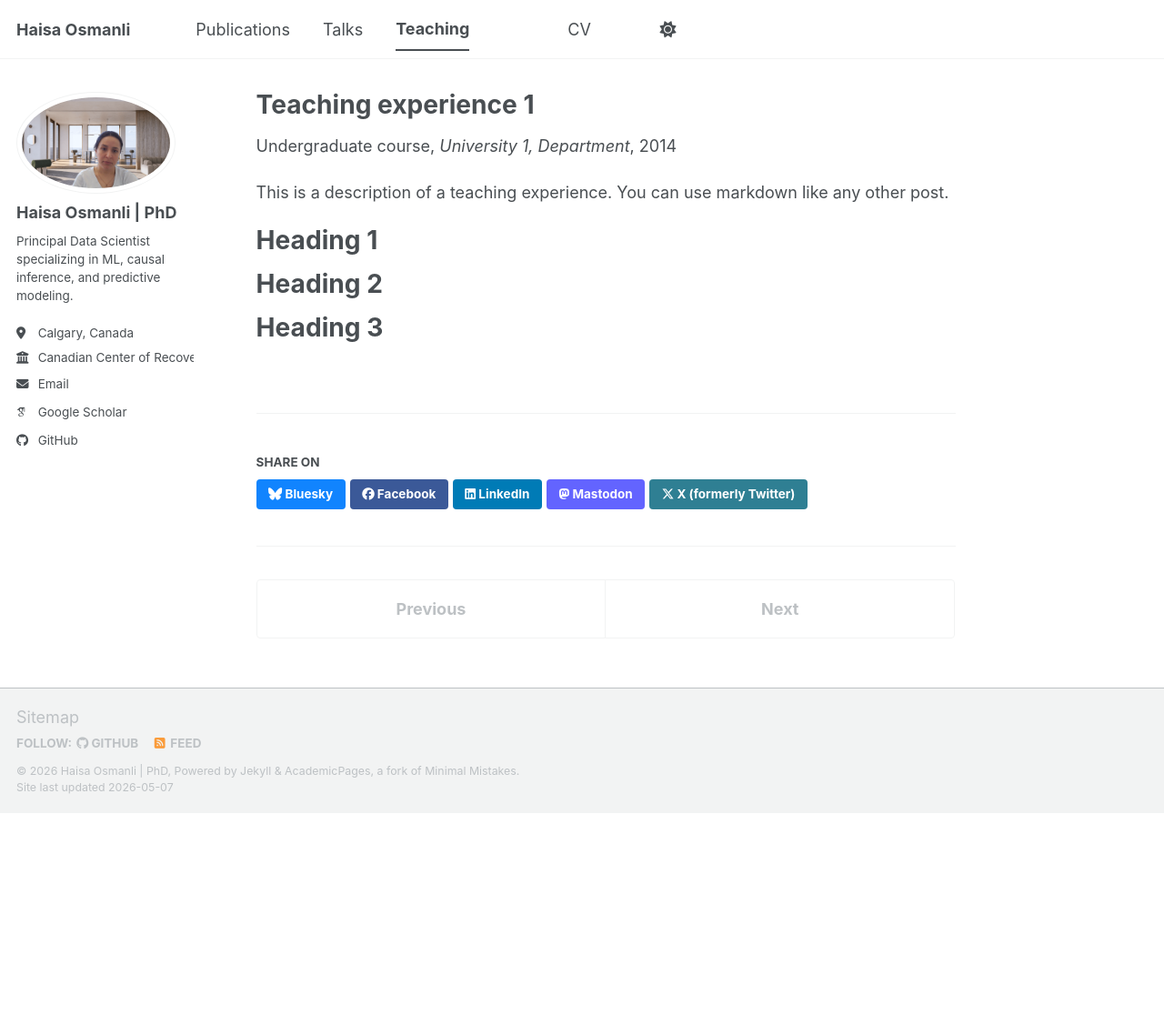
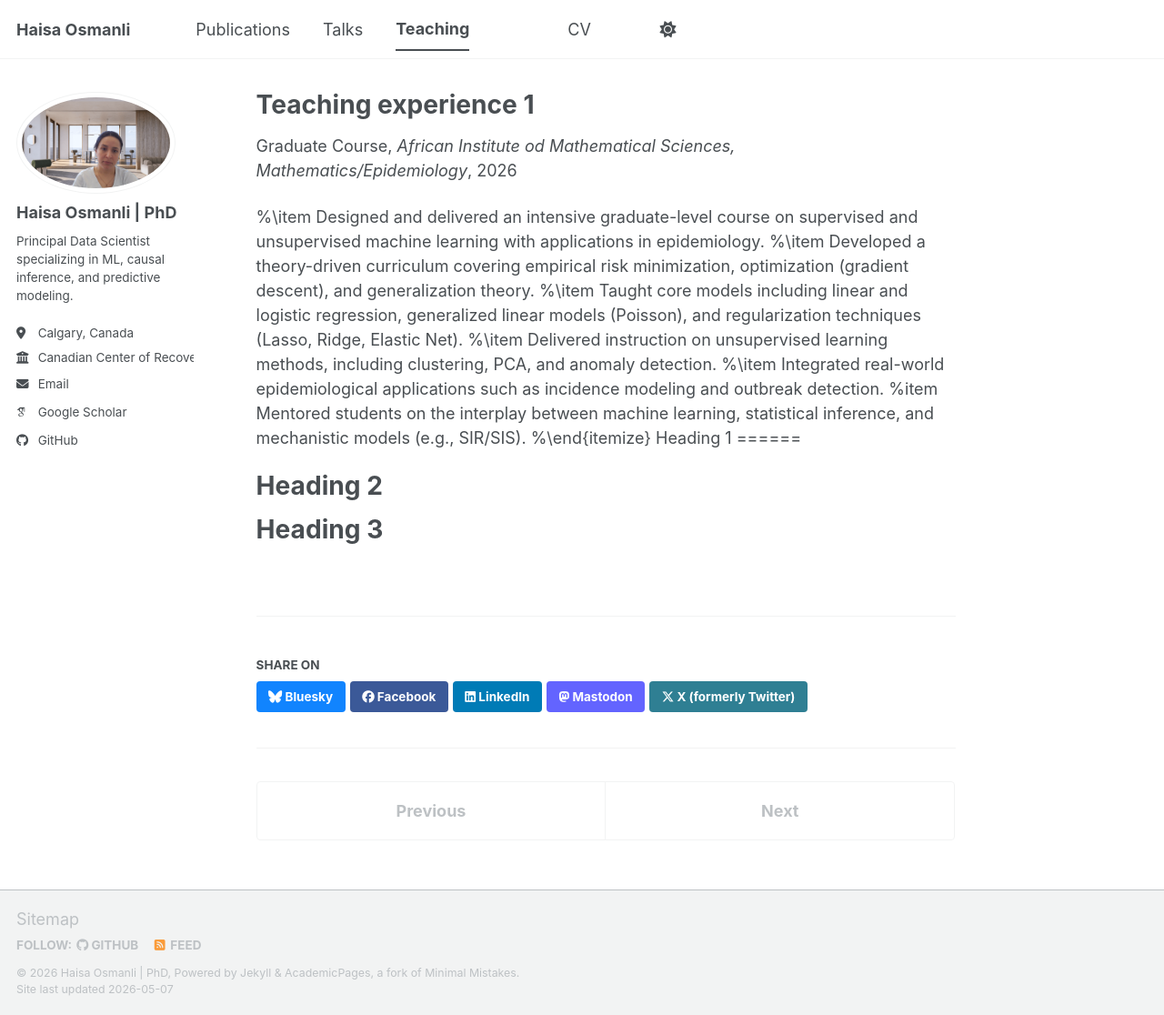
Before and after one commit to haisa-alpha/haisa-alpha.github.io, a Jekyll site: the page built from _teaching/2014-spring-teaching-1.md, in a window 1280 px wide and 1116 px high. Shown: the whole window at 91% size. Built offline with Jekyll 4.4.1, drawn with Linux system fonts in a browser that asks for light colours; some web fonts are replaced; a script bundle is joined from its source files by our own code; library files that are not in the unit come from our copies.

Commit message:
Update 2014-spring-teaching-1.md

```diff
--- a/_teaching/2014-spring-teaching-1.md
+++ b/_teaching/2014-spring-teaching-1.md
@@ -1,15 +1,20 @@
 ---
 title: "Teaching experience 1"
 collection: teaching
-type: "Undergraduate course"
+type: "Graduate Course"
 permalink: /teaching/2014-spring-teaching-1
-venue: "University 1, Department"
-date: 2014-01-01
-location: "City, Country"
+venue: "African Institute od Mathematical Sciences, Mathematics/Epidemiology"
+date: Feb-March 2026
+location: "Limbe, Cameroon"
 ---
 
-This is a description of a teaching experience. You can use markdown like any other post.
-
+%\item Designed and delivered an intensive graduate-level course on supervised and unsupervised machine learning with applications in epidemiology.
+%\item Developed a theory-driven curriculum covering empirical risk minimization, optimization (gradient descent), and generalization theory.
+%\item Taught core models including linear and logistic regression, generalized linear models (Poisson), and regularization techniques (Lasso, Ridge, Elastic Net).
+%\item Delivered instruction on unsupervised learning methods, including clustering, PCA, and anomaly detection.
+%\item Integrated real-world epidemiological applications such as incidence modeling and outbreak detection.
+%item Mentored students on the interplay between machine learning, statistical inference, and mechanistic models (e.g., SIR/SIS).
+%\end{itemize}
 Heading 1
 ======
 
```
